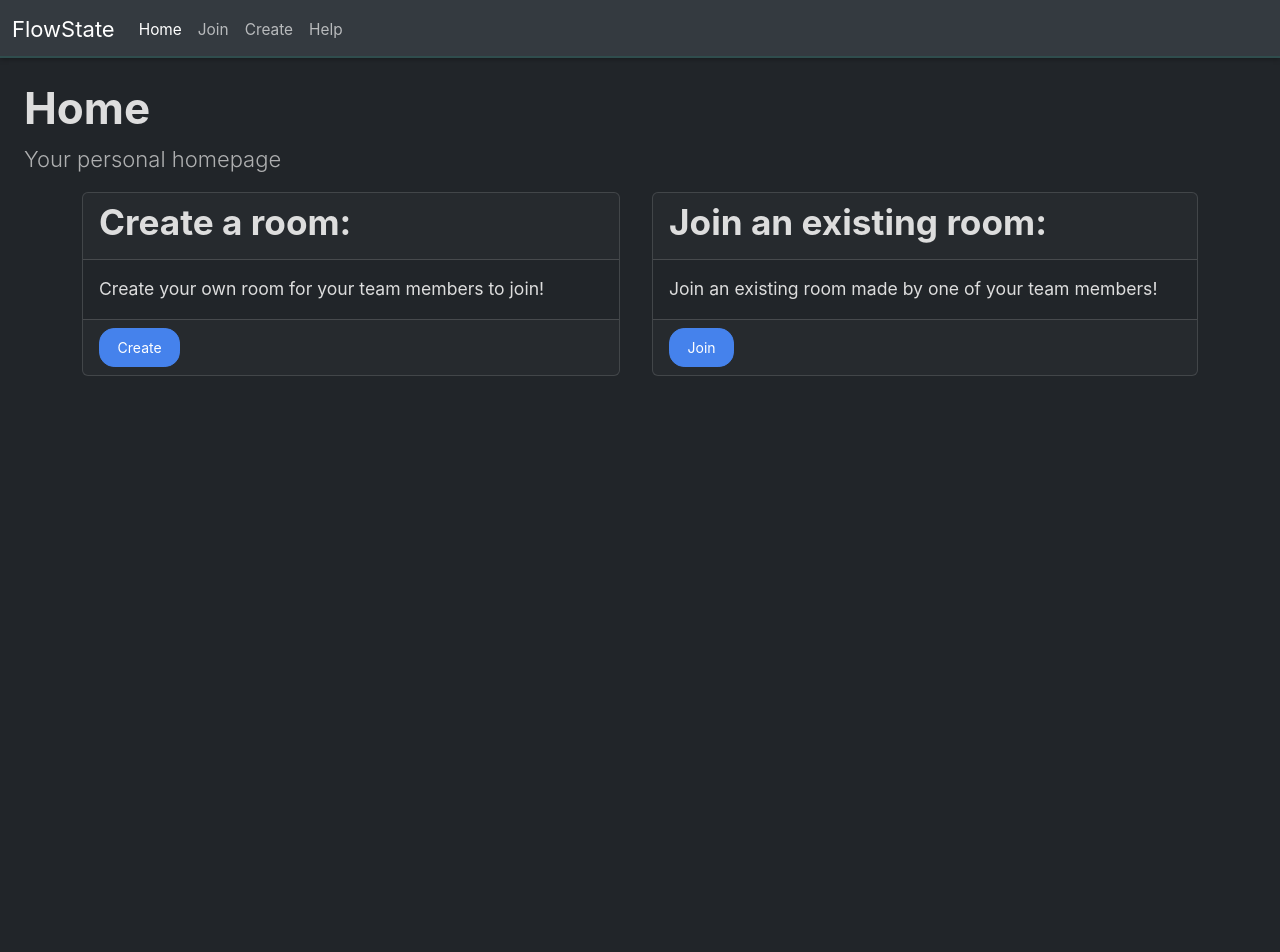
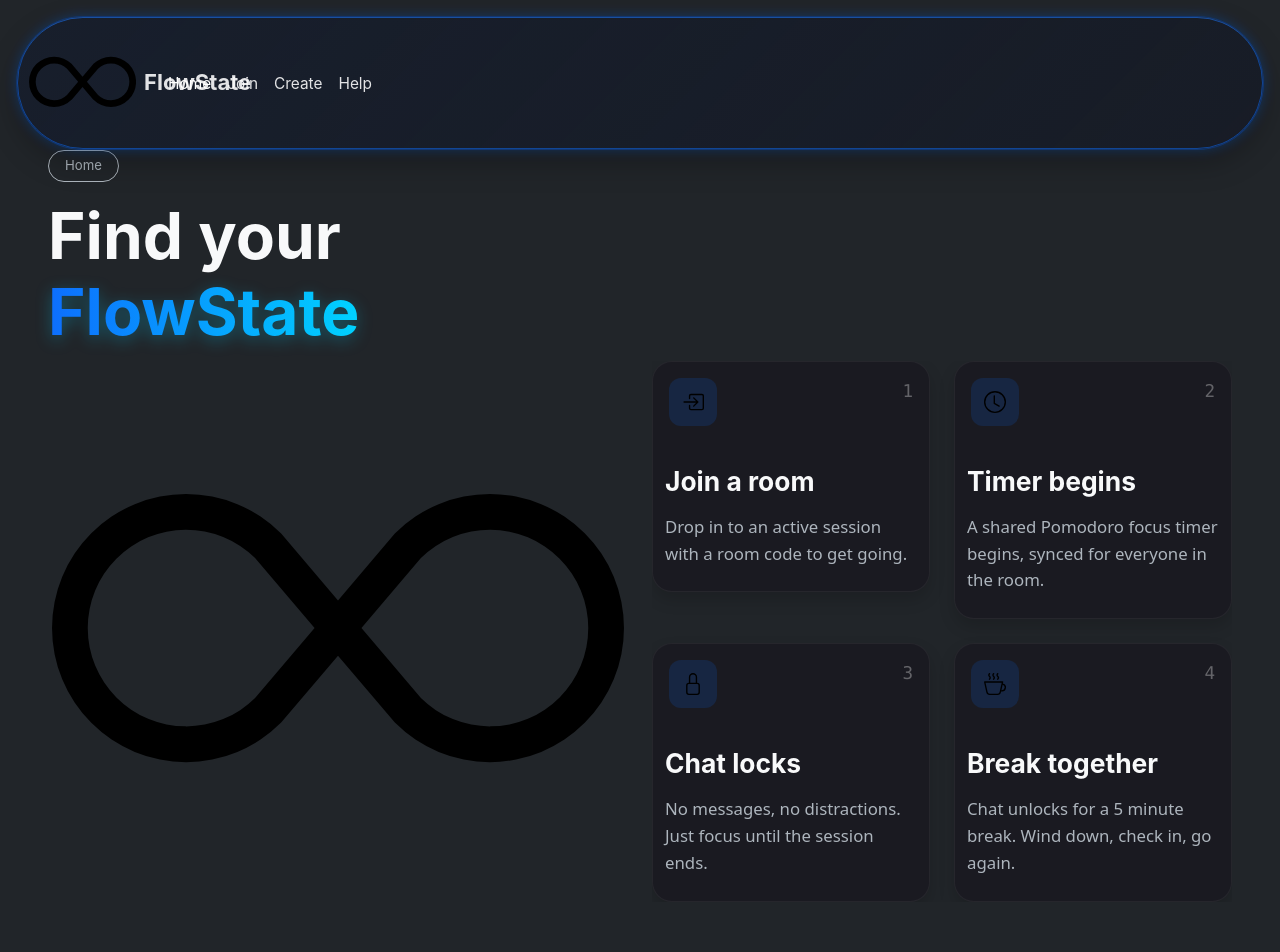
Before and after one commit to baylissp23/flowstate-chatroom, a React (Vite) app in the folder frontend/: page / in a window 1280 px wide. Shown: the top 952 px of the page. Before the commit the page ends 800 px from the top, so only its background shows below. Built offline with nearby package versions, Linux system fonts and the light colour scheme; no server answers.

Commit message:
refactor: gave ui blue/charcoal theme, ensured consistency

```diff
--- a/frontend/src/App.tsx
+++ b/frontend/src/App.tsx
@@ -4,14 +4,12 @@ import Help from "@/components/Help";
 import Create from "@/components/Create";
 import Room from "@/components/Room";
 import Navigation from "@/components/Navigation";
-import Container from "react-bootstrap/Container";
 import { Routes, Route } from "react-router-dom";
 
 function App() {
   return (
     <>
       <Navigation />
-      <Container fluid>
       <Routes>
         <Route path="/" element={<Home />} />
         <Route path="/join" element={<Join />} />
@@ -19,7 +17,6 @@ function App() {
         <Route path="/create" element={<Create />} />
         <Route path="/join/:roomCode/:displayName" element={<Room />} />
       </Routes>
-      </Container>
     </>
   );
 }
--- a/frontend/src/components/Chat.tsx
+++ b/frontend/src/components/Chat.tsx
@@ -64,7 +64,7 @@ function Chat({ displayName, initialMessages, phase }: ChatProps) {
   };
 
   return (
-    <Container fluid className="border-0 rounded-4 bg-dark shadow">
+    <Container fluid className="room-panel text-light">
       <h1>Chat</h1>
       <hr className="border opacity-100"></hr>
       <Container fluid>
--- a/frontend/src/components/Home.tsx
+++ b/frontend/src/components/Home.tsx
@@ -2,50 +2,64 @@ import Button from "react-bootstrap/Button";
 import Container from "react-bootstrap/Container";
 import Row from "react-bootstrap/Row";
 import Col from "react-bootstrap/Col";
-import Card from "react-bootstrap/Card";
 import { Link } from "react-router-dom";
+import InfoGrid from "./InfoGrid";
+import { Infinity as InfinityIcon } from "react-bootstrap-icons";
+import HomeFooter from "./HomeFooter";
 
 function Home() {
   return (
     <>
-      <Container fluid>
-        <h1>Home</h1>
-        <p className="text-muted lead">Your personal homepage</p>
-        <Container>
-          <Row>
-            <Col>
-              <Card className="me-2">
-                <Card.Header>
-                  <h2>Create a room:</h2>
-                </Card.Header>
-                <Card.Body>
-                  Create your own room for your team members to join!
-                </Card.Body>
-                <Card.Footer>
+      <div
+        className="d-flex flex-column text-light"
+        style={{ minHeight: "calc(100dvh - 68px)" }}
+      >
+        <main className="flex-grow-1 d-flex align-items-center py-2">
+          <Container fluid className="text-light px-4 px-lg-5">
+            <Row className="align-items-center">
+              <Col lg={6} className="mb-3 mb-lg-0">
+                <div className="badge border border-secondary text-secondary mb-3 rounded-pill px-3 py-2">
+                  Home
+                </div>
+                <h1 className="display-3 fw-bold mb-4">
+                  Find your{" "}
+                  <span className="text-gradient-blue">FlowState</span>
+                  <span className="text-primary">
+                    <InfinityIcon className="mx-1" />
+                  </span>
+                </h1>
+                <p
+                  className="lead text-secondary mb-5"
+                  style={{ maxWidth: "48rem" }}
+                >
+                  Create a room for your team, or join an existing session.
+                  Focus together, wherever you are.
+                </p>
+                <div className="d-flex gap-3">
+                  <Link to="/join">
+                    <Button variant="primary" size="lg" className="px-4">
+                      Join a Room
+                    </Button>
+                  </Link>
                   <Link to="/create">
-                    <Button variant="primary">Create</Button>
+                    <Button variant="secondary" size="lg" className="px-4">
+                      Create New
+                    </Button>
                   </Link>
-                </Card.Footer>
-              </Card>
-            </Col>
-            <Col>
-              <Card>
-                <Card.Header>
-                  <h2>Join an existing room:</h2>
-                </Card.Header>
-                <Card.Body>
-                  Join an existing room made by one of your team members!
-                </Card.Body>
-                <Card.Footer>
-                  <Link to="/join">
-                    <Button variant="primary">Join</Button>
-                  </Link>
-                </Card.Footer>
-              </Card>
-            </Col>
-          </Row>
-        </Container>
-      </Container>
+                </div>
+              </Col>
+
+              <Col lg={6}>
+                <div className="mockup-container">
+                  <InfoGrid />
+                </div>
+              </Col>
+            </Row>
+          </Container>
+        </main>
+
+        <HomeFooter />
+      </div>
     </>
   );
 }
--- /dev/null
+++ b/frontend/src/components/HomeFooter.tsx
@@ -0,0 +1,15 @@
+function HomeFooter() {
+  return (
+    <footer className="home-footer">
+      <div className="home-footer-inner">
+        <span>
+          &copy; {new Date().getFullYear()}{" "}
+          <span className="text-gradient-blue fw-bold">FlowState.</span> All
+          rights reserved.
+        </span>
+      </div>
+    </footer>
+  );
+}
+
+export default HomeFooter;
--- /dev/null
+++ b/frontend/src/components/InfoGrid.tsx
@@ -0,0 +1,124 @@
+import Row from "react-bootstrap/Row";
+import Col from "react-bootstrap/Col";
+import Card from "react-bootstrap/Card";
+import Container from "react-bootstrap/Container";
+import { BoxArrowInRight, Clock, Lock, CupHot } from "react-bootstrap-icons";
+
+function InfoGrid() {
+  return (
+    <>
+      <Row>
+        <Col>
+          <Card className="bento-card text-light shadow">
+            <Card.Body>
+              <div className="d-flex justify-content-between align-items-start mb-4">
+                <div className="bento-icon-box d-flex align-items-center justify-content-center">
+                  <BoxArrowInRight size={22} className="text-primary" />
+                </div>
+                <span className="text-muted opacity-50 font-monospace">1</span>
+              </div>
+            </Card.Body>
+            <Container fluid className="mb-4">
+              <Card.Title className="fw-bold fs-4 mb-3">Join a room</Card.Title>
+              <Card.Text
+                className="text-secondary"
+                style={{
+                  fontSize: "1.05rem",
+                  lineHeight: "1.6",
+                  fontFamily: "system-ui, -apple-system, sans-serif",
+                }}
+              >
+                Drop in to an active session with a room code to get going.
+              </Card.Text>
+            </Container>
+          </Card>
+        </Col>
+        <Col>
+          <Card className="bento-card text-light shadow">
+            <Card.Body>
+              <div className="d-flex justify-content-between align-items-start mb-4">
+                <div className="bento-icon-box d-flex align-items-center justify-content-center">
+                  <Clock size={22} className="text-primary" />
+                </div>
+                <span className="text-muted opacity-50 font-monospace">2</span>
+              </div>
+            </Card.Body>
+            <Container fluid className="mb-4">
+              <Card.Title className="fw-bold fs-4 mb-3">
+                Timer begins
+              </Card.Title>
+              <Card.Text
+                className="text-secondary"
+                style={{
+                  fontSize: "1.05rem",
+                  lineHeight: "1.6",
+                  fontFamily: "system-ui, -apple-system, sans-serif",
+                }}
+              >
+                A shared Pomodoro focus timer begins, synced for everyone in the
+                room.
+              </Card.Text>
+            </Container>
+          </Card>
+        </Col>
+      </Row>
+      <Row className="mt-4">
+        <Col>
+          <Card className="bento-card text-light shadow">
+            <Card.Body>
+              <div className="d-flex justify-content-between align-items-start mb-4">
+                <div className="bento-icon-box d-flex align-items-center justify-content-center">
+                  <Lock size={22} className="text-primary" />
+                </div>
+                <span className="text-muted opacity-50 font-monospace">3</span>
+              </div>
+            </Card.Body>
+            <Container fluid className="mb-4">
+              <Card.Title className="fw-bold fs-4 mb-3">Chat locks</Card.Title>
+              <Card.Text
+                className="text-secondary"
+                style={{
+                  fontSize: "1.05rem",
+                  lineHeight: "1.6",
+                  fontFamily: "system-ui, -apple-system, sans-serif",
+                }}
+              >
+                No messages, no distractions. Just focus until the session ends.
+              </Card.Text>
+            </Container>
+          </Card>
+        </Col>
+        <Col>
+          <Card className="bento-card text-light shadow">
+            <Card.Body>
+              <div className="d-flex justify-content-between align-items-start mb-4">
+                <div className="bento-icon-box d-flex align-items-center justify-content-center">
+                  <CupHot size={22} className="text-primary" />
+                </div>
+                <span className="text-muted opacity-50 font-monospace">4</span>
+              </div>
+            </Card.Body>
+            <Container fluid className="mb-4">
+              <Card.Title className="fw-bold fs-4 mb-3">
+                Break together
+              </Card.Title>
+              <Card.Text
+                className="text-secondary"
+                style={{
+                  fontSize: "1.05rem",
+                  lineHeight: "1.6",
+                  fontFamily: "system-ui, -apple-system, sans-serif",
+                }}
+              >
+                Chat unlocks for a 5 minute break. Wind down, check in, go
+                again.
+              </Card.Text>
+            </Container>
+          </Card>
+        </Col>
+      </Row>
+    </>
+  );
+}
+
+export default InfoGrid;
--- a/frontend/src/components/Join.tsx
+++ b/frontend/src/components/Join.tsx
@@ -11,7 +11,7 @@ function Join() {
 
   return (
     <>
-      <Container fluid>
+      <Container fluid className="mt-5">
         <h1>Join a Room</h1>
 
         <Form
--- a/frontend/src/components/Navigation.tsx
+++ b/frontend/src/components/Navigation.tsx
@@ -2,12 +2,14 @@ import Navbar from "react-bootstrap/Navbar";
 import Nav from "react-bootstrap/Nav";
 import Container from "react-bootstrap/Container";
 import { NavLink, Link } from "react-router-dom";
+import { Infinity as InfinityIcon } from "react-bootstrap-icons";
 
 function Navigation() {
   return (
-    <Navbar expand="lg" className="bg-dark mb-4 navbar-pulse">
+    <Navbar expand="lg" className="bg-dark navbar-pill navbar-pulse">
       <Container fluid>
-        <Navbar.Brand as={Link} to="/">
+        <Navbar.Brand as={Link} to="/" className="fw-bold">
+          <InfinityIcon className="me-2 text-primary" />
           FlowState
         </Navbar.Brand>
 
--- a/frontend/src/components/Room.tsx
+++ b/frontend/src/components/Room.tsx
@@ -112,8 +112,11 @@ function Room() {
 
   return (
     <>
-      <div className="d-flex justify-content-between align-items-center">
-        <h1>Room: {roomCode}</h1>
+      <div className="mt-5">
+        <div className="mx-4">
+          <div className="d-flex justify-content-between align-items-center flex-wrap gap-3">
+            <h1 className="display-4 fw-bold mb-0">Room: {roomCode}</h1>
+            <div>
               <RoomSettings
                 permission={permission}
                 roomMembers={roomMembers}
@@ -121,10 +124,13 @@ function Room() {
                 timerIsPaused={timerPaused}
               />
             </div>
+          </div>
 
           <p className="text-muted lead">
             Display Name: {displayName} ({permission})
           </p>
+        </div>
+        <div className="mt-4">
           <Container fluid>
             <div className="d-flex flex-row justify-content-center align-items-center w-100 gap-3">
               <div className="w-100 flex-fill">
@@ -138,7 +144,10 @@ function Room() {
             <div className="my-4">
               <Row className="align-items-stretch">
                 <Col xs={12} md={2} className="d-flex">
-              <RoomRoster roomMembers={roomMembers} thisUser={displayName} />
+                  <RoomRoster
+                    roomMembers={roomMembers}
+                    thisUser={displayName}
+                  />
                 </Col>
                 <Col xs={12} md={10} className="d-flex">
                   <Chat
@@ -168,6 +177,8 @@ function Room() {
               </Button>
             </div>
           </Container>
+        </div>
+      </div>
     </>
   );
 }
--- a/frontend/src/components/RoomRoster.tsx
+++ b/frontend/src/components/RoomRoster.tsx
@@ -16,7 +16,7 @@ function RoomRoster({ roomMembers, thisUser }: RoomRosterProps) {
   }
 
   return (
-    <Card className="shadow bg-dark border-0 rounded-4 overflow-hidden w-100 h-100">
+    <Card className="shadow bento-card overflow-hidden w-100 h-100">
       <Card.Header>Room Members:</Card.Header>
       <Card.Body>
         <ListGroup>
--- a/frontend/src/components/RoomSettings.tsx
+++ b/frontend/src/components/RoomSettings.tsx
@@ -23,7 +23,7 @@ function RoomSettings({
           <div>
             <span className="text-muted lead me-3">Admin Actions:</span>
             <Button
-              variant="warning"
+              variant="primary"
               className="mx-1 rounded-pill"
               onClick={() => {
                 socket.emit("pause-timer", roomCode);
--- a/frontend/src/components/Timer.tsx
+++ b/frontend/src/components/Timer.tsx
@@ -33,7 +33,7 @@ function Timer({ timer, timerType }: TimerProps) {
 
   return (
     <>
-      <Card className="shadow bg-dark border-0 rounded-4 overflow-hidden mb-2">
+      <Card className="shadow bento-card navbar-pulse">
         <Card.Body>
           <div className="d-flex justify-content-center">
             <h1
--- a/frontend/src/index.css
+++ b/frontend/src/index.css
@@ -6,12 +6,12 @@
 .navbar-pulse::after {
   content: "";
   position: absolute;
-  left: 0;
-  right: 0;
-  bottom: 0;
-  height: 2px;
-  background: darkslategray;
+  inset: 0;
+  border-radius: inherit;
+  border: 1px solid rgba(13, 110, 253, 0.55);
+  box-shadow: 0 0 14px rgba(13, 110, 253, 0.35);
   animation: navbarPulse 4s ease-in-out infinite;
+  pointer-events: none;
 }
 
 @keyframes navbarPulse {
@@ -22,3 +22,90 @@
     opacity: 1;
   }
 }
+
+.text-gradient-blue {
+  background: linear-gradient(90deg, #0d6efd 0%, #00d2ff 100%);
+  -webkit-background-clip: text;
+  -webkit-text-fill-color: transparent;
+  background-clip: text;
+  color: transparent;
+  display: inline-block;
+
+  filter: drop-shadow(0px 4px 8px rgba(0, 210, 255, 0.3));
+}
+
+.ui-screenshot {
+  box-shadow: 0 20px 40px rgba(255,255,255,0)
+}
+
+.bento-card {
+  background-color: #1a1a21 !important;
+  border: 1px solid rgba(255, 255, 255, 0.05) !important;
+  border-radius: 20px !important;
+}
+
+.bento-icon-box {
+  width: 48px;
+  height: 48px;
+  background-color: rgba(13, 110, 253, 0.15);
+  border-radius: 12px;
+}
+
+.home-footer {
+  background: #111827;
+  border-top: 1px solid rgba(255, 255, 255, 0.08);
+  box-shadow: 0 -4px 18px rgba(0, 0, 0, 0.2);
+  width: 100%;
+}
+
+.home-footer-inner {
+  width: 100%;
+  padding: 0.75rem 1rem;
+  color: rgba(255, 255, 255, 0.7);
+  font-size: 0.875rem;
+}
+
+.mockup-container {
+  max-height: calc(100vh - 220px);
+  overflow: hidden;
+}
+
+.navbar-pill {
+  position: sticky;
+  top: 0.5rem;
+  z-index: 1030;
+  width: calc(100% - 2rem);
+  margin: 0.5rem auto 0;
+  border-radius: 999px;
+  border: 1px solid rgba(13, 110, 253, 0.22);
+  background: linear-gradient(
+    135deg,
+    rgba(17, 24, 39, 0.82),
+    rgba(10, 14, 26, 0.68)
+  );
+  backdrop-filter: blur(18px) saturate(160%);
+  -webkit-backdrop-filter: blur(18px) saturate(160%);
+  box-shadow:
+    0 12px 30px rgba(0, 0, 0, 0.28),
+    inset 0 1px 0 rgba(255, 255, 255, 0.08);
+}
+
+.navbar-pill .navbar-toggler {
+  border-radius: 999px;
+}
+
+.navbar-pill .navbar-brand,
+.navbar-pill .nav-link {
+  color: rgba(255, 255, 255, 0.88);
+}
+
+.navbar-pill .nav-link.active {
+  color: #0d6efd;
+}
+
+.room-panel {
+  background-color: #1a1a21 !important;
+  border: 1px solid rgba(255, 255, 255, 0.05) !important;
+  border-radius: 20px !important;
+  box-shadow: 0 12px 30px rgba(0, 0, 0, 0.18);
+}
```
Also changed, not shown: frontend/src/images/room-example.png (added). Lines whose indentation alone changed are shown as unchanged.
